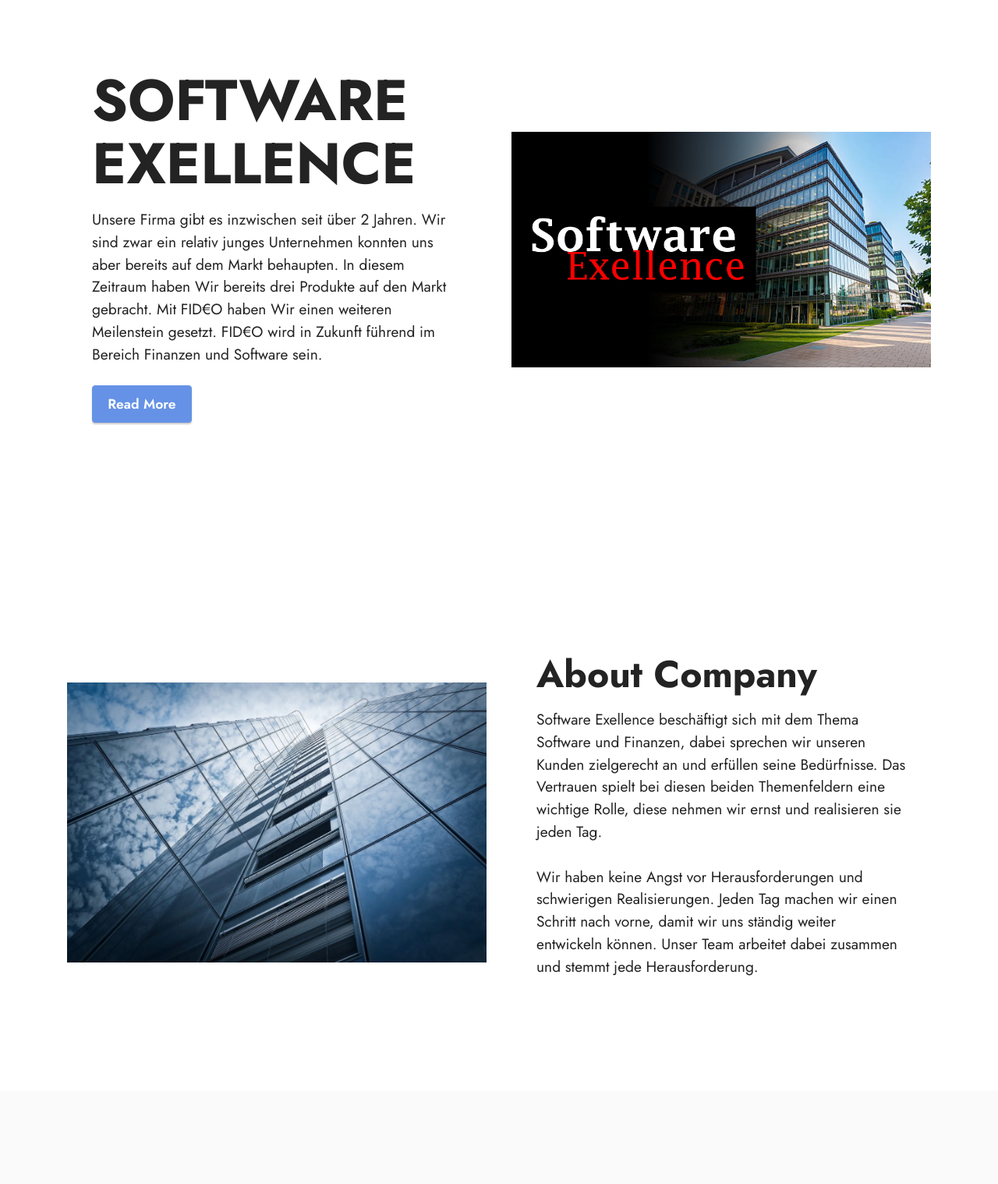
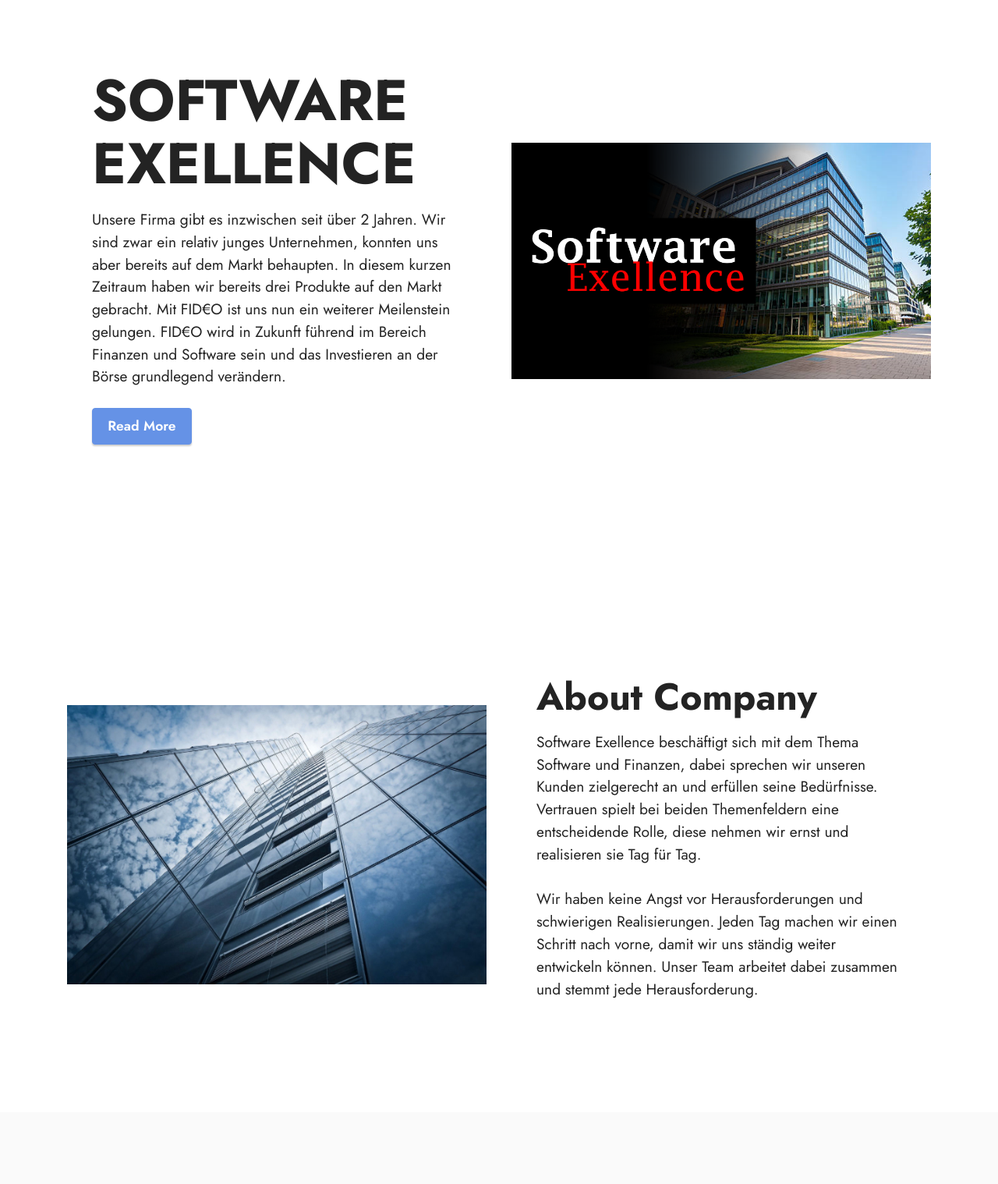
Before and after one commit to LWaetzig/Fallstudie, a Django app: page /aboutUs/ in a window 1280 px wide. Shown: the part 71-1589 px from the top of the page at 78% size. Run offline with Django 4.2, Linux system fonts and the light colour scheme; some libraries are stand-ins or nearby versions.

Commit message:
korrekturlesen über die website inhalte

```diff
--- a/fideo/templates/aboutUs.html
+++ b/fideo/templates/aboutUs.html
@@ -12,9 +12,10 @@
             <strong>SOFTWARE EXELLENCE</strong>
           </h1>
           <p class="display-7">
-            Unsere Firma gibt es inzwischen seit über 2 Jahren. Wir sind zwar ein relativ junges Unternehmen konnten uns
-            aber bereits auf dem Markt behaupten. In diesem Zeitraum haben Wir bereits drei Produkte auf den Markt
-            gebracht. Mit FID€O haben Wir einen weiteren Meilenstein gesetzt. FID€O wird in Zukunft führend im Bereich Finanzen und Software sein.
+            Unsere Firma gibt es inzwischen seit über 2 Jahren. Wir sind zwar ein relativ junges Unternehmen, konnten uns
+            aber bereits auf dem Markt behaupten. In diesem kurzen Zeitraum haben wir bereits drei Produkte auf den Markt
+            gebracht. Mit FID€O ist uns nun ein weiterer Meilenstein gelungen. FID€O wird in Zukunft führend im Bereich Finanzen
+            und Software sein und das Investieren an der Börse grundlegend verändern.
           </p>
           <div class="mbr-section-btn mt-3">
             <a class="btn btn-primary display-4" href="#history">Read More</a>
@@ -40,8 +41,8 @@
           <p class="display-7">
             Software Exellence beschäftigt sich mit dem Thema Software und Finanzen, dabei sprechen wir unseren Kunden
             zielgerecht an und erfüllen seine Bedürfnisse.
-            Das Vertrauen spielt bei diesen beiden Themenfeldern eine wichtige Rolle, diese nehmen wir ernst und
-            realisieren sie jeden Tag.
+            Vertrauen spielt bei beiden Themenfeldern eine entscheidende Rolle, diese nehmen wir ernst und
+            realisieren sie Tag für Tag.
             <br /><br />Wir haben keine Angst vor Herausforderungen und schwierigen Realisierungen.
             Jeden Tag machen wir einen Schritt nach vorne, damit wir uns ständig weiter entwickeln können.
             Unser Team arbeitet dabei zusammen und stemmt jede Herausforderung.
@@ -76,7 +77,7 @@
               <strong>Stundenplan Planner</strong>
             </h5>
             <p class="display-7">
-              Mit dem Stundenplan Planner ist es möglich die Stunden-, Raum- und Lehrerzuteilung durchzuführen und auf
+              Mit dem Stundenplan Planner ist es möglich, die Stunden-, Raum- und Lehrerzuteilung durchzuführen und auf
               einen Blick eine Übersicht zu erhalten.
               <br><br> since 2022
             </p>
@@ -97,7 +98,7 @@
               <strong>Carly Calendar</strong>
             </h5>
             <p class="display-7">
-              Carly Calender hilft dir im Alltag um deine Termine und Aufgaben in den Griff zu bekommen. Stressige Tage
+              Carly Calender hilft dir im Alltag, um deine Termine und Aufgaben in den Griff zu bekommen. Stressige Tage
               waren noch nie so einfach.
               <br><br>since 2021
             </p>
@@ -118,8 +119,8 @@
               <strong>Finance Track</strong>
             </h5>
             <p class="display-7">
-              Mit Finance Track lassen sich deine Finanzen Einfach, Übersichtlich und Sicher organisieren und plannen.
-              So weißt du stets ob du blank bist oder nicht.
+              Mit Finance Track lassen sich deine Finanzen einfach, übersichtlich und sicher organisieren und planen.
+              So weißt du stets, ob du blank bist oder nicht.
               <br><br> since 2022
             </p>
             <div class="mbr-section-btn mt-3">
@@ -240,10 +241,10 @@
             Mannheim kennen und verbanden ihre gemeinsame Leidenschaft für Data Science, Finanzen, Innovation und Unternehmertum.
             Während ihres Studiums lernten beide Nicholas Link, Alexander Paul, Jan Wolter und Lars Kurschilgen kennen. Alle zusammen hatten bereits wertvolle Erfahrungen im Bereich Data Science gesammelt.
              Im Jahr 2020 beschlossen sie, ihre Talente zu bündeln und ihr eigenes Unternehmen zu gründen, das sie Software Exellence nannten.
-            Das Flaggschiffprodukt des Unternehmens ist eine innovative App, mit der Benutzer seine Finanzen übersichtlich in einer App hat. Es gewann schnell an Popularität bei technisch versierten Verbrauchern, und das Unternehmen expandierte schnell, um mehr Produkte und Dienstleistungen zu entwickeln, die das tägliche Leben der Menschen verbessern.
+            Das Flaggschiffprodukt des Unternehmens ist eine innovative App, mit der der Benutzer seine Finanzen übersichtlich in einer App verwalten kann. Es gewann schnell an Popularität bei technisch versierten Verbrauchern und das Unternehmen expandierte, um mehr Produkte und Dienstleistungen zu entwickeln, die das tägliche Leben der Menschen verbessern.
             Trotz der Herausforderungen durch die COVID-19-Pandemie gelang es Software Exellence, weiter am Ball zu bleiben und dieses Programm (FID€O) auf den Markt zu bringen.
-            Im Betriebsjahr 2022 erzielte Software Exellence einen großen Eindruck auf dem Markt, da ihre App in mehreren hochkarätigen Technologiepublikationen vorgestellt wurde.
-            Während das Unternehmen weiter wächst, konzentrieren sich seine Gründer darauf, die Grenzen dessen, was mit Technologie und Finanzen möglich ist, weiter zu verschieben, und sind gespannt auf die Möglichkeiten für die Zukunft. Sie widmen sich der Entwicklung von Produkten, die das Leben der Menschen verbessern, und engagieren sich für die Schaffung eines nachhaltigen, sozial verantwortlichen Unternehmens.</p>
+            Im Betriebsjahr 2022 beeindruckte Software Exellence auf dem Markt, da ihre App in mehreren hochkarätigen Technologiepublikationen vorgestellt wurde.
+            Während das Unternehmen weiter wächst, konzentrieren sich seine Gründer darauf, die Grenzen dessen, was mit Technologie und Finanzen möglich ist, weiter zu verschieben und sind gespannt auf die Möglichkeiten der Zukunft. Sie widmen sich der Entwicklung von Produkten, die das Leben der Menschen verbessern und engagieren sich für die Schaffung eines nachhaltigen, sozial verantwortlichen Unternehmens.</p>
           </p>
           </div>
         </div>
```
